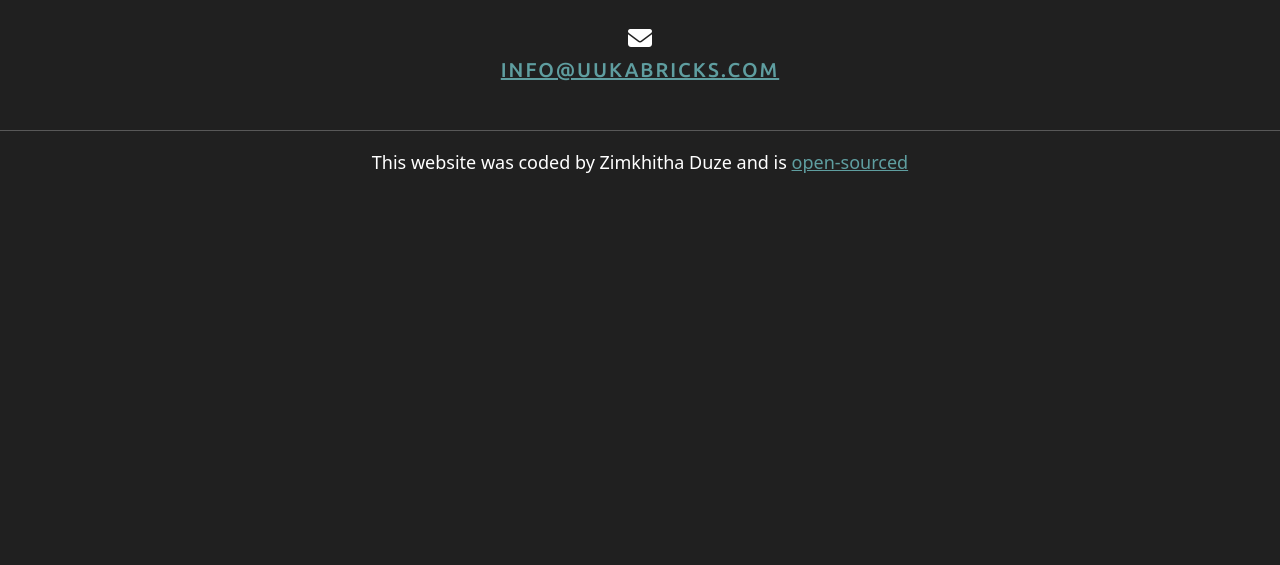
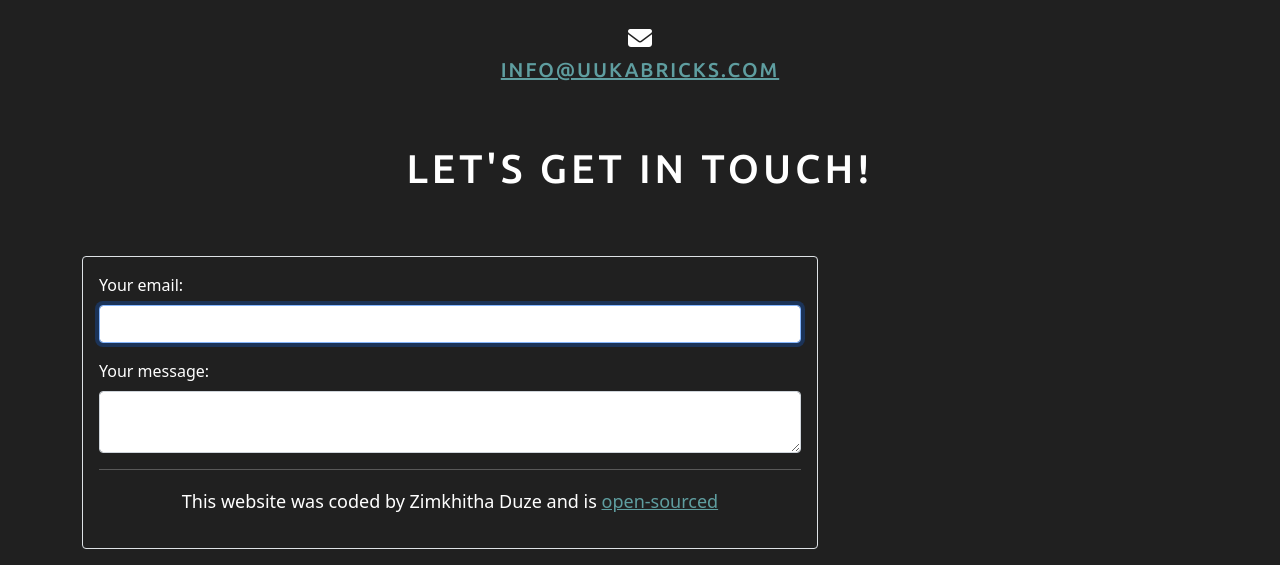
Before and after one commit to ZimkhithaDuze/uukabricks, a plain HTML site: page contact.html in a window 1280 px wide. Shown: the part 299-864 px from the top of the page. Before the commit the page ends 800 px from the top, so only its background shows below. Drawn offline with nearby package versions, Linux system fonts and the light colour scheme.

Commit message:
Add files via upload

```diff
--- a/contact.html
+++ b/contact.html
@@ -105,6 +105,34 @@
         </div>
       </div>
     </div>
+    <div class="content-container container">
+      <div class="content">
+        <h1 class="mb-5">Let's get in touch!</h1>
+        <div class="row">
+          <div class="col-md-8">
+            <form
+              action="https://formspree.io/f/mwkalajy"
+              method="POST"
+              class="border p-3 rounded mb-3"
+            >
+              <div class="mb-3">
+                <label class="form-label"> Your email: </label>
+                <input
+                  type="email"
+                  name="_replyto"
+                  class="form-control"
+                  required
+                  autofocus
+                />
+              </div>
+              <div class="mb-3">
+                <label class="form-label"> Your message: </label>
+                <textarea
+                  name="message"
+                  class="form-control"
+                  required
+                ></textarea>
+              </div>
     <footer>
       <hr />
       <p>
```
Also changed, not shown: black.jpg (added), brownworkers.jpg (added), greyblock.jpg (added), uukabricks.jpg (added), white.jpg (added), workersyellow.jpg (added).
